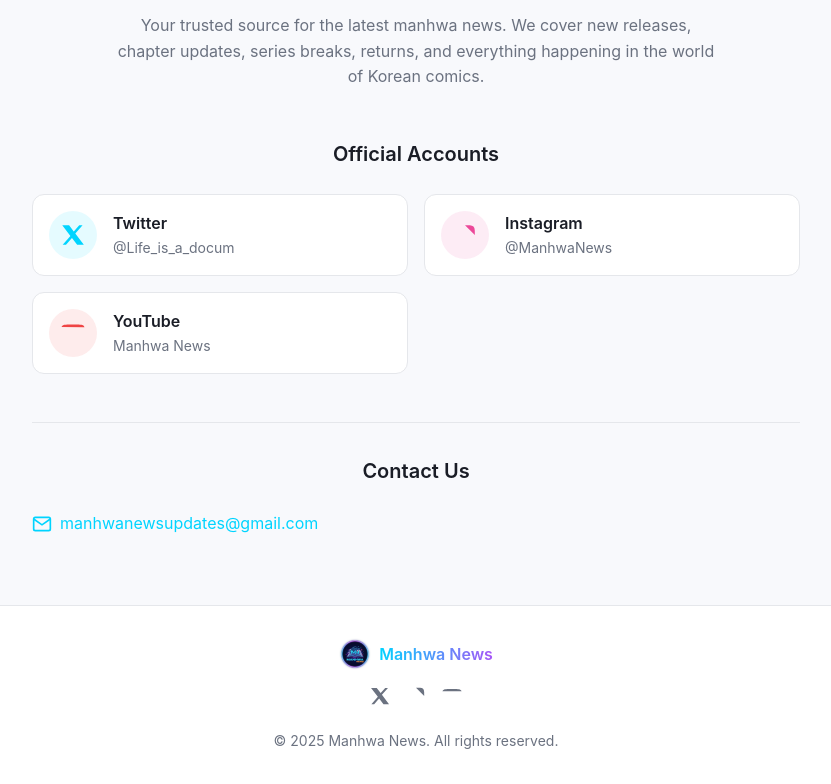
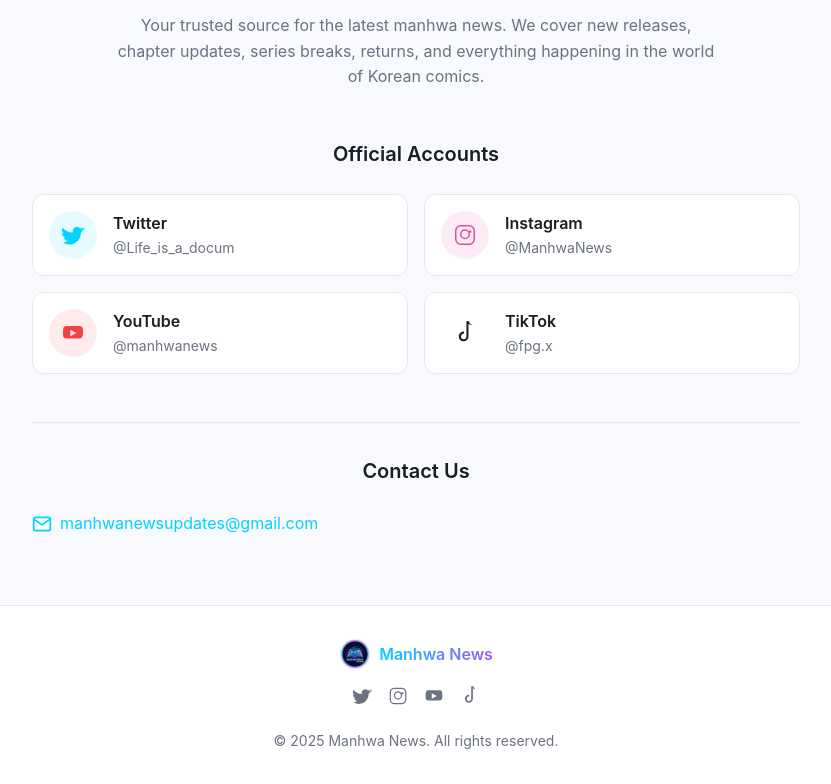
Before and after one commit to fang3yuan/Manhwa-News, a plain HTML site: page index.html in a window 1280 px wide. Shown: the part 831-1615 px from the top of the page, without its empty margins (224-1055 px from the left). Drawn offline with Linux system fonts and the light colour scheme; a script that the page names is missing.

Commit message:
Revise footer social media links and icons
Updated social media icons and links in the footer section, added TikTok link, and removed Discord card.

```diff
--- a/index.html
+++ b/index.html
@@ -59,7 +59,9 @@
                 <div class="social-grid">
                     <a href="https://twitter.com/Life_is_a_docum" target="_blank" rel="noopener noreferrer" class="social-card">
                         <div class="social-icon twitter">
-                            <svg viewBox="0 0 24 24" fill="currentColor"><path d="M18.244 2.25h3.308l-7.227 8.26 8.502 11.24H16.17l-5.214-6.817L4.99 21.75H1.68l7.73-8.835L1.254 2.25H8.08l4.713 6.231zm[...]"></path></svg>
+                            <svg width="24" height="24" viewBox="0 0 24 24" fill="currentColor">
+                                <path d="M22.46 5.94c-.8.36-1.67.61-2.57.72a4.49 4.49 0 0 0 1.97-2.48c-.87.52-1.83.9-2.86 1.1A4.48 4.48 0 0 0 16.1 4c-2.47 0-4.48 2.03-4.48 4.52 0 .36.04.72.12 1.06C7.69 9.43 4.07 7.5 1.64 4.74c-.39.66-.6 1.42-.6 2.23 0 1.54.77 2.89 1.94 3.68a4.44 4.44 0 0 1-2.03-.56v.06c0 2.16 1.53 3.96 3.57 4.37a4.45 4.45 0 0 1-2 .08c.57 1.8 2.23 3.12 4.2 3.16A8.98 8.98 0 0 1 2 19.54 12.73 12.73 0 0 0 8.29 21.5c7.55 0 11.7-6.3 11.7-11.76 0-.18-.01-.35-.02-.53A8.33 8.33 0 0 0 24 4.59a8.9 8.9 0 0 1-2.54.71z"/>
+                            </svg>
                         </div>
                         <div class="social-info">
                             <span class="social-name">Twitter</span>
@@ -68,7 +70,9 @@
                     </a>
                     <a href="https://instagram.com/manhwanews" target="_blank" rel="noopener noreferrer" class="social-card">
                         <div class="social-icon instagram">
-                            <svg viewBox="0 0 24 24" fill="currentColor"><path d="M12 2.163c3.204 0 3.584.012 4.85.07 3.252.148 4.771 1.691 4.919 4.919.058 1.265.069 1.645.069 4.849 0 3.205-.012 3.584[...]" /></svg>
+                            <svg width="24" height="24" viewBox="0 0 24 24">
+                                <path fill="currentColor" d="M7.75 2h8.5A5.75 5.75 0 0 1 22 7.75v8.5A5.75 5.75 0 0 1 16.25 22h-8.5A5.75 5.75 0 0 1 2 16.25v-8.5A5.75 5.75 0 0 1 7.75 2zm0 1.5A4.25 4.25 0 0 0 3.5 7.75v8.5A4.25 4.25 0 0 0 7.75 20.5h8.5A4.25 4.25 0 0 0 20.5 16.25v-8.5A4.25 4.25 0 0 0 16.25 3.5h-8.5zm4.25 2.75a5 5 0 1 1 0 10.001A5 5 0 0 1 12 6.25zm0 1.5a3.5 3.5 0 1 0 0 7.001A3.5 3.5 0 0 0 12 7.75zm6.5.75a1.25 1.25 0 1 1-2.5 0a1.25 1.25 0 0 1 2.5 0z"/>
+                            </svg>
                         </div>
                         <div class="social-info">
                             <span class="social-name">Instagram</span>
@@ -77,11 +81,24 @@
                     </a>
                     <a href="https://youtube.com/@manhwanews" target="_blank" rel="noopener noreferrer" class="social-card">
                         <div class="social-icon youtube">
-                            <svg viewBox="0 0 24 24" fill="currentColor"><path d="M23.498 6.186a3.016 3.016 0 0 0-2.122-2.136C19.505 3.545 12 3.545 12 3.545s-7.505 0-9.377.505A3.017 3.017 0 0 0 .502 6[...]" /></svg>
+                            <svg width="24" height="24" viewBox="0 0 24 24">
+                                <path fill="currentColor" d="M21.8 8.001s-.199-1.409-.806-2.027c-.772-.802-1.636-.806-2.033-.853C15.441 4.998 12 5 12 5h-.015s-3.441-.002-6.96.121c-.397.047-1.261.05-2.033.853-.607.618-.806 2.027-.806 2.027S2 9.418 2 10.834v2.332C2 14.581 2.199 15.991 2.806 16.609c.772.802 1.636.798 2.033.845 3.52.123 6.96.121 6.96.121s3.441.002 6.96-.121c.398-.047 1.261-.043 2.033-.845.607-.618.806-2.027.806-2.027S22 14.582 22 13.166v-2.332c0-1.416-.2-2.834-.2-2.834zM9.33 15.331V8.669l6.006 3.331L9.33 15.331z"/>
+                            </svg>
                         </div>
                         <div class="social-info">
                             <span class="social-name">YouTube</span>
-                            <span class="social-username">Manhwa News</span>
+                            <span class="social-username">@manhwanews</span>
+                        </div>
+                    </a>
+                    <a href="https://www.tiktok.com/@fpg.x" target="_blank" rel="noopener noreferrer" class="social-card">
+                        <div class="social-icon tiktok">
+                            <svg width="24" height="24" viewBox="0 0 48 48" fill="currentColor">
+                                <path d="M36.51 8.1c-2.13-.25-4.06-1.12-5.58-2.45V30.8c0 5.343-4.327 9.69-9.657 9.69-5.33 0-9.657-4.348-9.657-9.69 0-5.345 4.327-9.692 9.657-9.692.293 0 .583.012.87.033v4.061a5.623 5.623 0 1 0-.87 11.225 5.626 5.626 0 0 0 5.606-5.625v-30.22h5.68a7.55 7.55 0 0 0 6.53 7.327zm0 0"/>
+                            </svg>
+                        </div>
+                        <div class="social-info">
+                            <span class="social-name">TikTok</span>
+                            <span class="social-username">@fpg.x</span>
                         </div>
                     </a>
                     <!-- Discord card removed -->
@@ -109,15 +126,25 @@
             </div>
             <div class="footer-social">
                 <a href="https://twitter.com/Life_is_a_docum" target="_blank" rel="noopener noreferrer" aria-label="Twitter">
-                    <svg viewBox="0 0 24 24" fill="currentColor"><path d="M18.244 2.25h3.308l-7.227 8.26 8.502 11.24H16.17l-5.214-6.817L4.99 21.75H1.68l7.73-8.835L1.254 2.25H8.08l4.713 6.231zm-1.161 1[...]" /></svg>
+                    <svg width="24" height="24" viewBox="0 0 24 24" fill="currentColor">
+                        <path d="M22.46 5.94c-.8.36-1.67.61-2.57.72a4.49 4.49 0 0 0 1.97-2.48c-.87.52-1.83.9-2.86 1.1A4.48 4.48 0 0 0 16.1 4c-2.47 0-4.48 2.03-4.48 4.52 0 .36.04.72.12 1.06C7.69 9.43 4.07 7.5 1.64 4.74c-.39.66-.6 1.42-.6 2.23 0 1.54.77 2.89 1.94 3.68a4.44 4.44 0 0 1-2.03-.56v.06c0 2.16 1.53 3.96 3.57 4.37a4.45 4.45 0 0 1-2 .08c.57 1.8 2.23 3.12 4.2 3.16A8.98 8.98 0 0 1 2 19.54 12.73 12.73 0 0 0 8.29 21.5c7.55 0 11.7-6.3 11.7-11.76 0-.18-.01-.35-.02-.53A8.33 8.33 0 0 0 24 4.59a8.9 8.9 0 0 1-2.54.71z"/>
+                    </svg>
                 </a>
                 <a href="https://instagram.com/manhwanews" target="_blank" rel="noopener noreferrer" aria-label="Instagram">
-                    <svg viewBox="0 0 24 24" fill="currentColor"><path d="M12 2.163c3.204 0 3.584.012 4.85.07 3.252.148 4.771 1.691 4.919 4.919.058 1.265.069 1.645.069 4.849 0 3.205-.012 3.584-.069 4.[...]" /></svg>
+                    <svg width="24" height="24" viewBox="0 0 24 24">
+                        <path fill="currentColor" d="M7.75 2h8.5A5.75 5.75 0 0 1 22 7.75v8.5A5.75 5.75 0 0 1 16.25 22h-8.5A5.75 5.75 0 0 1 2 16.25v-8.5A5.75 5.75 0 0 1 7.75 2zm0 1.5A4.25 4.25 0 0 0 3.5 7.75v8.5A4.25 4.25 0 0 0 7.75 20.5h8.5A4.25 4.25 0 0 0 20.5 16.25v-8.5A4.25 4.25 0 0 0 16.25 3.5h-8.5zm4.25 2.75a5 5 0 1 1 0 10.001A5 5 0 0 1 12 6.25zm0 1.5a3.5 3.5 0 1 0 0 7.001A3.5 3.5 0 0 0 12 7.75zm6.5.75a1.25 1.25 0 1 1-2.5 0a1.25 1.25 0 0 1 2.5 0z"/>
+                    </svg>
                 </a>
                 <a href="https://youtube.com/@manhwanews" target="_blank" rel="noopener noreferrer" aria-label="YouTube">
-                    <svg viewBox="0 0 24 24" fill="currentColor"><path d="M23.498 6.186a3.016 3.016 0 0 0-2.122-2.136C19.505 3.545 12 3.545 12 3.545s-7.505 0-9.377.505A3.017 3.017 0 0 0 .502 6.186C0 8[...]" /></svg>
+                    <svg width="24" height="24" viewBox="0 0 24 24">
+                        <path fill="currentColor" d="M21.8 8.001s-.199-1.409-.806-2.027c-.772-.802-1.636-.806-2.033-.853C15.441 4.998 12 5 12 5h-.015s-3.441-.002-6.96.121c-.397.047-1.261.05-2.033.853-.607.618-.806 2.027-.806 2.027S2 9.418 2 10.834v2.332C2 14.581 2.199 15.991 2.806 16.609c.772.802 1.636.798 2.033.845 3.52.123 6.96.121 6.96.121s3.441.002 6.96-.121c.398-.047 1.261-.043 2.033-.845.607-.618.806-2.027.806-2.027S22 14.582 22 13.166v-2.332c0-1.416-.2-2.834-.2-2.834zM9.33 15.331V8.669l6.006 3.331L9.33 15.331z"/>
+                    </svg>
                 </a>
-                <!-- Discord link removed -->
+                <a href="https://www.tiktok.com/@fpg.x" target="_blank" rel="noopener noreferrer" aria-label="TikTok">
+                    <svg width="24" height="24" viewBox="0 0 48 48" fill="currentColor">
+                        <path d="M36.51 8.1c-2.13-.25-4.06-1.12-5.58-2.45V30.8c0 5.343-4.327 9.69-9.657 9.69-5.33 0-9.657-4.348-9.657-9.69 0-5.345 4.327-9.692 9.657-9.692.293 0 .583.012.87.033v4.061a5.623 5.623 0 1 0-.87 11.225 5.626 5.626 0 0 0 5.606-5.625v-30.22h5.68a7.55 7.55 0 0 0 6.53 7.327zm0 0"/>
+                    </svg>
+                </a>
             </div>
             <p class="copyright">&copy; 2025 Manhwa News. All rights reserved.</p>
         </div>
@@ -125,4 +152,4 @@
 
     <script src="main.js"></script>
 </body>
-    </html>
+</html>
```
